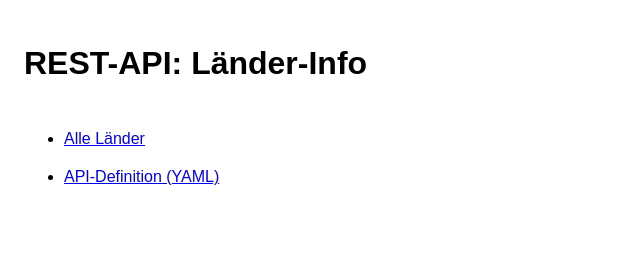
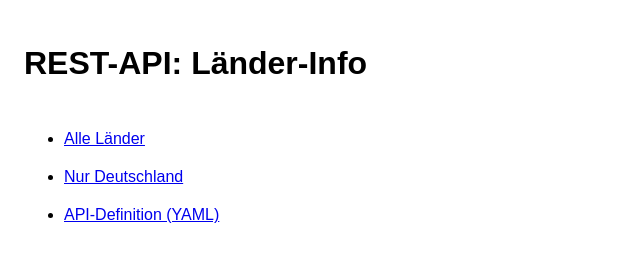
Before and after one commit to MDecker-MobileComputing/Nodejs_Express_Laender, a website: page StatischerWebContent/index.html in a window 1280 px wide. Shown: the whole page, without its empty margins (0-640 px from the left). Drawn offline with Linux system fonts and the light colour scheme.

Commit message:
index.html: localhost:8080 aus URLs raus

```diff
--- a/StatischerWebContent/index.html
+++ b/StatischerWebContent/index.html
@@ -11,8 +11,9 @@
   <h1>REST-API: Länder-Info</h1>
 
   <ul>
-    <li><a href="http://localhost:8080/api/v1/laender" target="_blank">Alle Länder</a></li>
-    <li><a href="http://localhost:8080/api/v1/api-definition" target="_blank">API-Definition (YAML)</a></li>
+    <li><a href="api/v1/laender"        target="_blank">Alle Länder</a></li>
+    <li><a href="api/v1/laender/DEU"    target="_blank">Nur Deutschland</a>
+    <li><a href="api/v1/api-definition" target="_blank">API-Definition (YAML)</a></li>
   </ul>
 
 </body>
```
